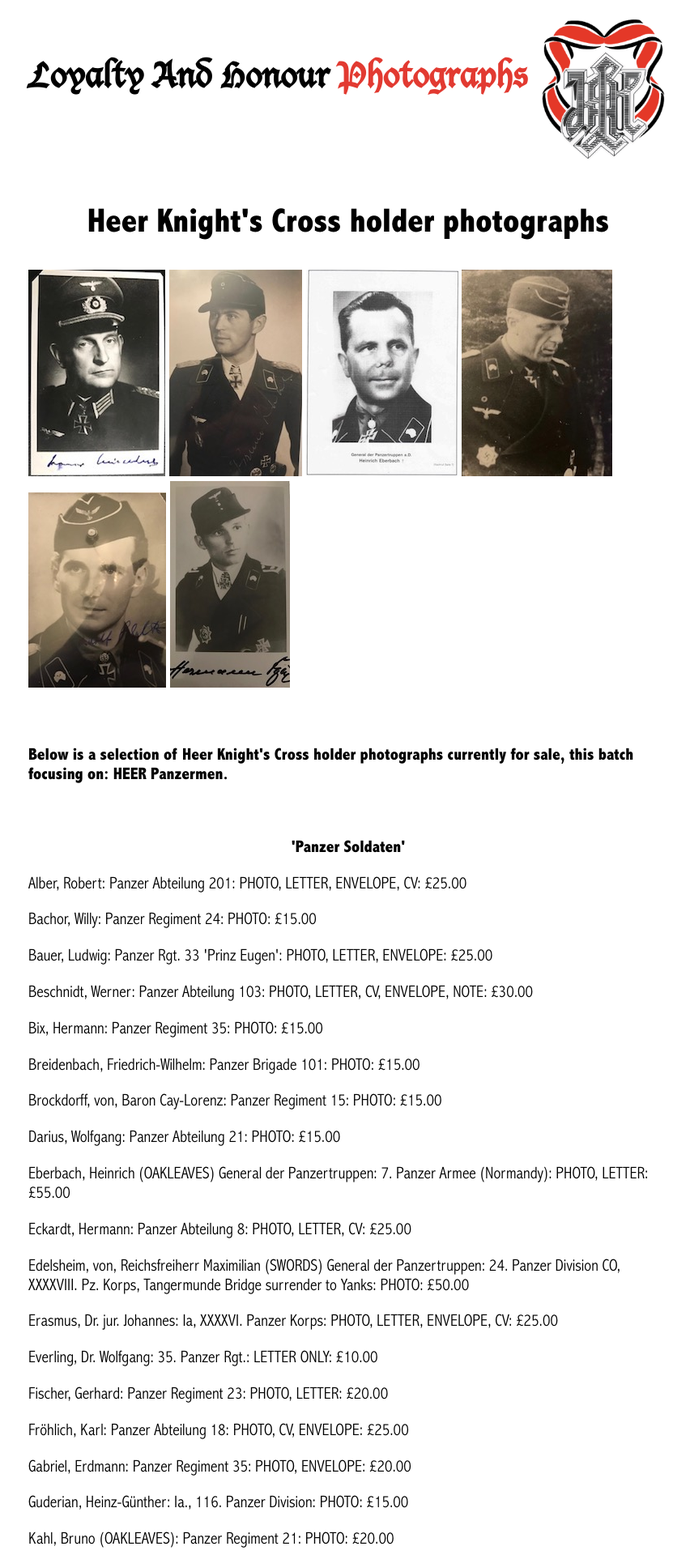
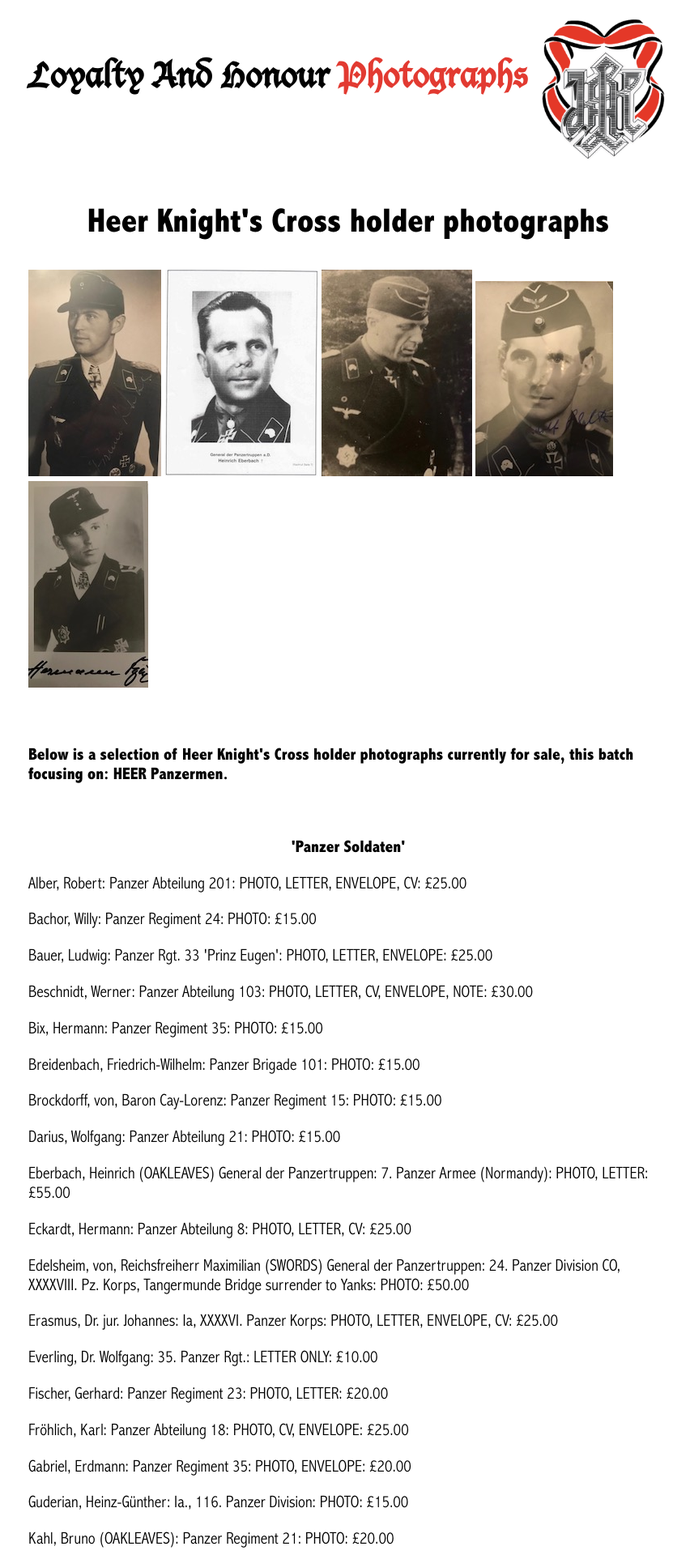
Before and after one commit to lahphotographs/lahphotographs.github.com, a Jekyll site: the page built from heer_photos.md, in a window 1280 px wide. Shown: the top 1920 px of the page at 81% size, without its empty margins (210-1062 px from the left). Built offline with Jekyll 4.4.1, drawn with Linux system fonts in a browser that asks for light colours.

Commit message:
Update heer_photos.md

```diff
--- a/heer_photos.md
+++ b/heer_photos.md
@@ -7,7 +7,6 @@ class: book_cover
 ---
 
 <p float="left">
-<img src="./assets/Werner Mildebrath 2.jpg"/>
 <img src="./assets/Bruno Kahl 2.jpg"/>
 <img src="./assets/Heinrich Eberbach.jpg"/>
 <img src="./assets/Kuno von Meyer 2.jpg"/>
```
